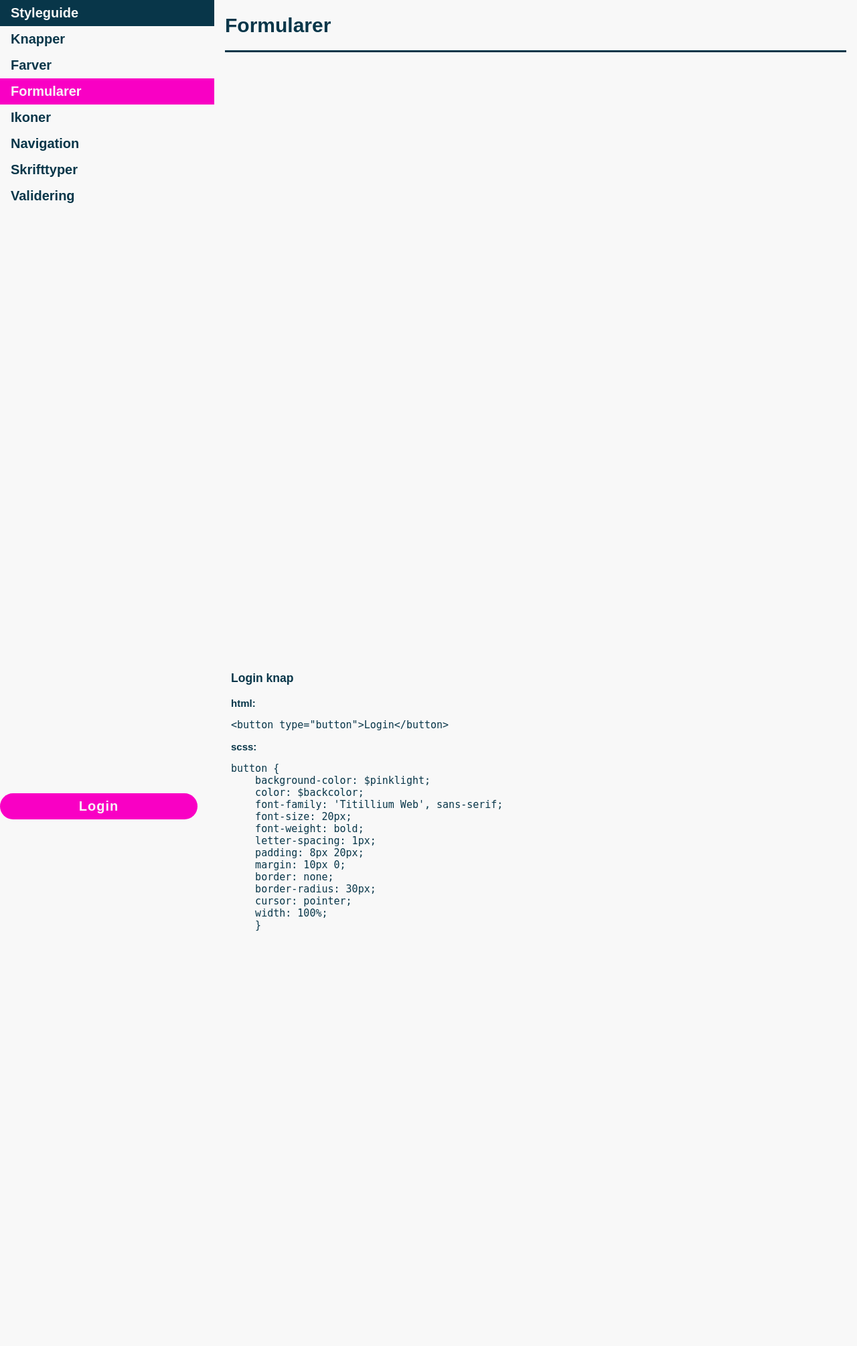
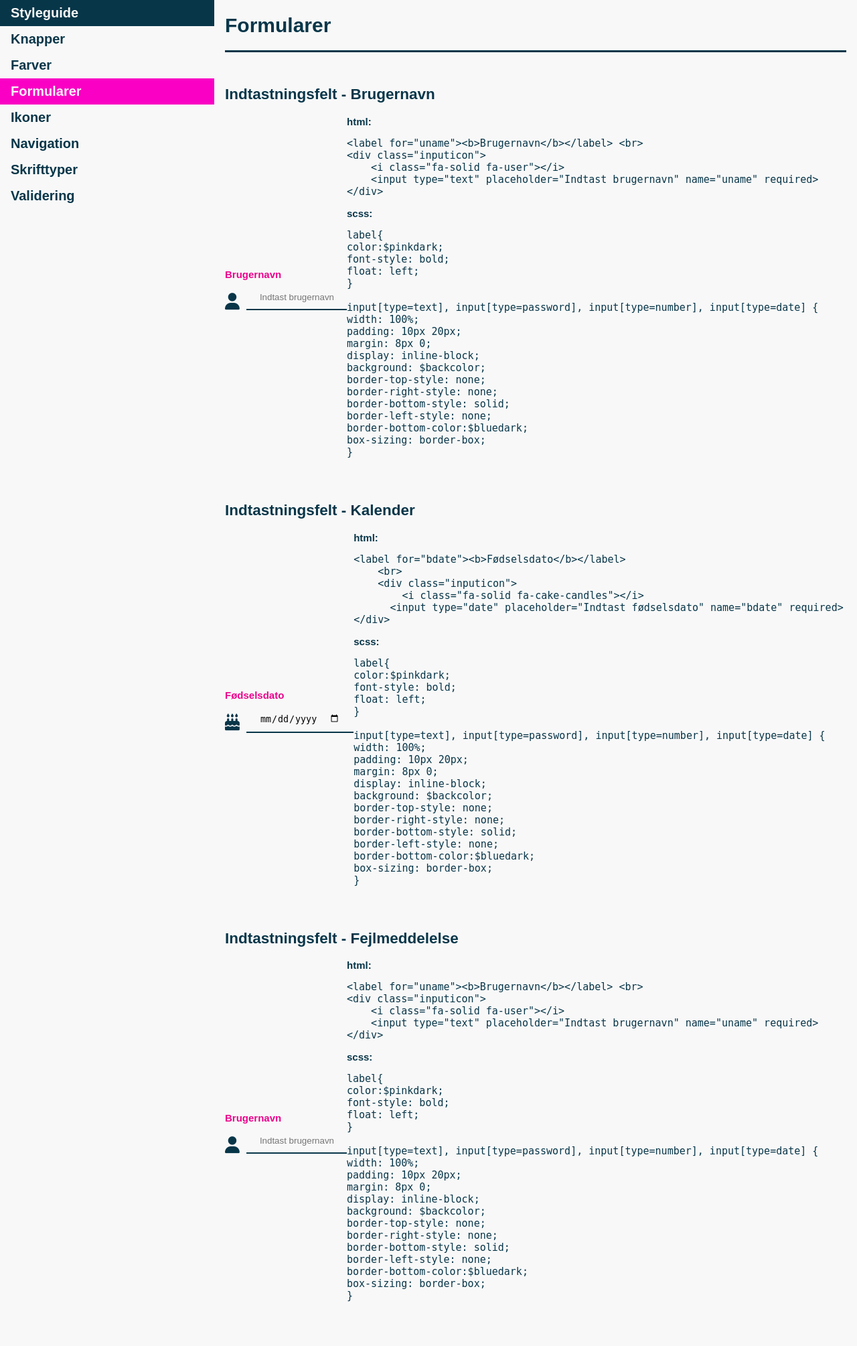
Before and after one commit to Artaey/JumpingFun, a PHP site: page /styleguide/forms.html in a window 1280 px wide. Shown: the whole page at 67% size. Before the commit the page ends 1390 px from the top, so only its background shows below. Run offline with PHP 8.4, Linux system fonts and the light colour scheme; some libraries are stand-ins or nearby versions.

Commit message:
formularer næsten færdig

```diff
--- a/css/styleguide.css
+++ b/css/styleguide.css
@@ -199,7 +199,6 @@ body {
 #struktur {
   margin-left: 25%;
   padding: 1px 16px;
-  height: 1000px;
 }
 
 .farveover {
@@ -340,4 +339,14 @@ li a:hover:not(.active) {
 .typediv {
   border-top: 3px solid #083649;
   margin-bottom: 50px;
+}
+
+.inputicon {
+  padding-top: 0px;
+  display: flex;
+  flex-direction: row;
+}
+.inputicon i {
+  margin-top: 20px;
+  margin-right: 10px;
 }/*# sourceMappingURL=styleguide.css.map */
--- a/css/styleguide.scss
+++ b/css/styleguide.scss
@@ -7,7 +7,7 @@ body {
   }
 
   #struktur {
-  margin-left:25%;padding:1px 16px;height:1000px;
+  margin-left:25%;padding:1px 16px;
   }
 
 .farveover {
@@ -134,3 +134,13 @@ body {
   border-top: 3px solid $bluedark;
   margin-bottom: 50px;
 }
+
+.inputicon{
+  padding-top: 0px;
+  display: flex;
+  flex-direction: row;
+  i{
+    margin-top: 20px;
+    margin-right: 10px;
+  }
+}
--- a/styleguide/forms.html
+++ b/styleguide/forms.html
@@ -5,6 +5,7 @@
     <meta http-equiv="X-UA-Compatible" content="IE=edge">
     <meta name="viewport" content="width=device-width, initial-scale=1.0">
     <link rel="stylesheet" href="../css/styleguide.css">
+    <script src="https://kit.fontawesome.com/f4a342204d.js" crossorigin="anonymous"></script>
     <title>Forms</title>
 </head>
 <body>
@@ -23,29 +24,133 @@
         <div id="struktur">
         <h1>Formularer</h1>
         <div class="typediv"></div>
+
+<h2 class="farveover">Indtastningsfelt - Brugernavn</h2>
+            <div class="row">
+                <div class="container">
+                    <label for="uname"><b>Brugernavn</b></label> <br>
+                    <div class="inputicon">
+                      <i class="fa-solid fa-user"></i>
+                      <input type="text" placeholder="Indtast brugernavn" name="uname" required>
                     </div>
+                    </div>
+
+                    <div class="column right">
+    <b>html:</b>
+<xmp><label for="uname"><b>Brugernavn</b></label> <br>
+<div class="inputicon">
+    <i class="fa-solid fa-user"></i>
+    <input type="text" placeholder="Indtast brugernavn" name="uname" required>
+</div></xmp>
+
+<b>scss:</b>
+<xmp>label{
+color:$pinkdark;
+font-style: bold;
+float: left;
+}
+
+input[type=text], input[type=password], input[type=number], input[type=date] {
+width: 100%;
+padding: 10px 20px;
+margin: 8px 0;
+display: inline-block;
+background: $backcolor;
+border-top-style: none;
+border-right-style: none;
+border-bottom-style: solid;
+border-left-style: none;
+border-bottom-color:$bluedark;
+box-sizing: border-box;
+}</xmp>
+    </div>
+    </div>
+
+<h2 class="farveover">Indtastningsfelt - Kalender</h2>
     <div class="row">
-                <div class="column">
-                    <button type="button">Login</button>
+        <div class="container">
+            <label for="bdate"><b>Fødselsdato</b></label>
+            <br>
+            <div class="inputicon">
+                <i class="fa-solid fa-cake-candles"></i>
+              <input type="date" placeholder="Indtast fødselsdato" name="bdate" required>
             </div>
+            </div>
+
             <div class="column right">
-                  <h3 class="farveover">Login knap</h3>
-    <b>html:</b><xmp><button type="button">Login</button></xmp>
+<b>html:</b>
+<xmp><label for="bdate"><b>Fødselsdato</b></label>
+    <br>
+    <div class="inputicon">
+        <i class="fa-solid fa-cake-candles"></i>
+      <input type="date" placeholder="Indtast fødselsdato" name="bdate" required>
+</div></xmp>
+
 <b>scss:</b>
-    <xmp>button {
-    background-color: $pinklight;
-    color: $backcolor;
-    font-family: 'Titillium Web', sans-serif;
-    font-size: 20px;
-    font-weight: bold;
-    letter-spacing: 1px;
-    padding: 8px 20px;
-    margin: 10px 0;
-    border: none;
-    border-radius: 30px;
-    cursor: pointer;
+<xmp>label{
+color:$pinkdark;
+font-style: bold;
+float: left;
+}
+
+input[type=text], input[type=password], input[type=number], input[type=date] {
 width: 100%;
+padding: 10px 20px;
+margin: 8px 0;
+display: inline-block;
+background: $backcolor;
+border-top-style: none;
+border-right-style: none;
+border-bottom-style: solid;
+border-left-style: none;
+border-bottom-color:$bluedark;
+box-sizing: border-box;
 }</xmp>
+</div>
+</div>
+
+<h2 class="farveover">Indtastningsfelt - Fejlmeddelelse</h2>
+            <div class="row">
+                <div class="container">
+                    <label for="uname"><b>Brugernavn</b></label> <br>
+                    <div class="inputicon">
+                      <i class="fa-solid fa-user"></i>
+                      <input type="text" placeholder="Indtast brugernavn" name="uname" required>
+                    </div>
+                    </div>
+
+                    <div class="column right">
+    <b>html:</b>
+<xmp><label for="uname"><b>Brugernavn</b></label> <br>
+<div class="inputicon">
+    <i class="fa-solid fa-user"></i>
+    <input type="text" placeholder="Indtast brugernavn" name="uname" required>
+</div></xmp>
+
+<b>scss:</b>
+<xmp>label{
+color:$pinkdark;
+font-style: bold;
+float: left;
+}
+
+input[type=text], input[type=password], input[type=number], input[type=date] {
+width: 100%;
+padding: 10px 20px;
+margin: 8px 0;
+display: inline-block;
+background: $backcolor;
+border-top-style: none;
+border-right-style: none;
+border-bottom-style: solid;
+border-left-style: none;
+border-bottom-color:$bluedark;
+box-sizing: border-box;
+}</xmp>
+    </div>
+    </div>
+
+
 </div>
 
 </body>
--- a/styleguide/styleguide.html
+++ b/styleguide/styleguide.html
@@ -25,8 +25,8 @@
 <div class="typediv"></div>
 
 <h2>Dette er en styleguide</h2>
-<p>Styleguiden er lavet som værktøj for udviklerne.</p>
-<p>Her er de generelle regler for den visuelle identitet for app'en. </p>
-<p>Den er kodet til desktop, da det er et internt arbejdsredskab. </p>
+<p>Styleguiden er lavet som værktøj for udviklerne. <br>
+Her er de generelle regler for den visuelle identitet for app'en. <br>
+Den er kodet til desktop, da det er et internt arbejdsredskab.</p>
 </body>
 </html>
```
Also changed, not shown: 1 other file. Lines whose indentation alone changed are shown as unchanged.
